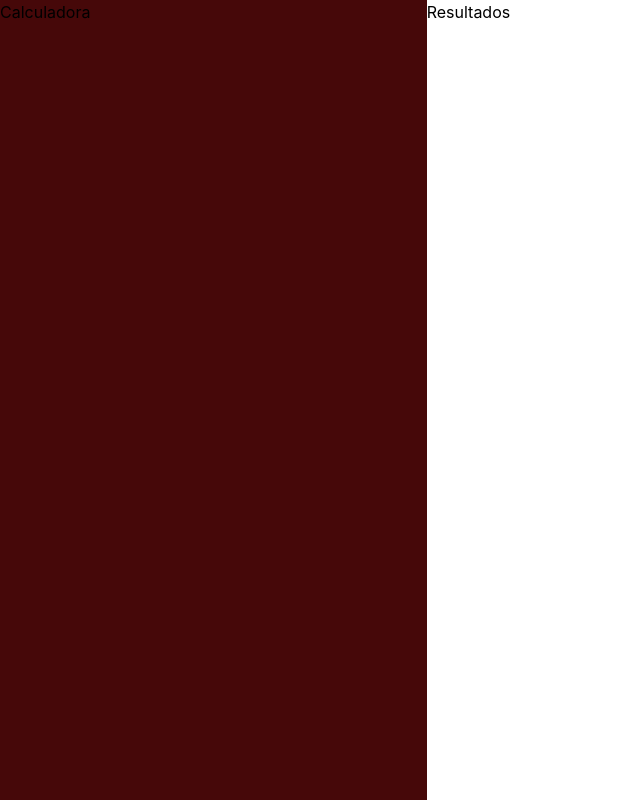
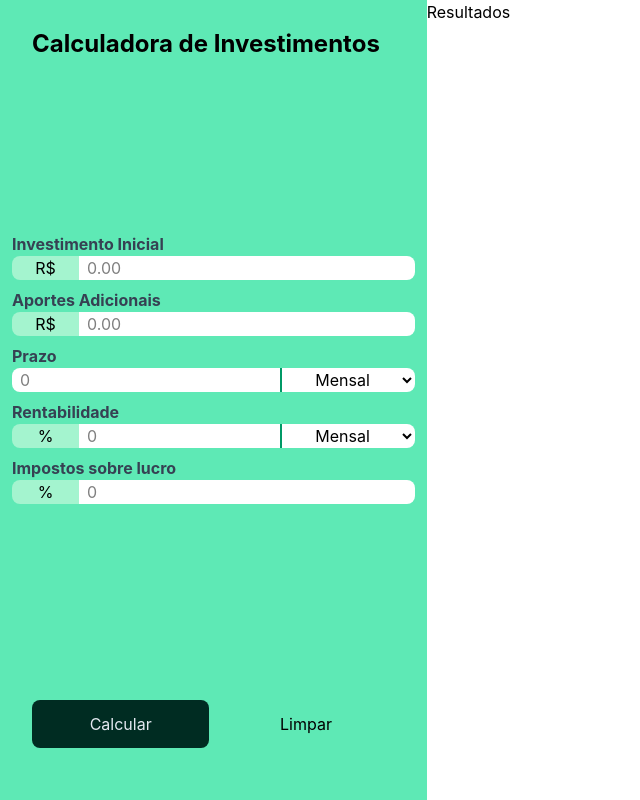
Before and after one commit to heliebertipython/projetoCalculadora, a website built with Vite: page index.html in a window 1280 px wide. Shown: the whole page, without its empty margins (0-640 px from the left). Built offline with nearby package versions, Linux system fonts and the light colour scheme.

Commit message:
Calculos do formulario criado no arquivo

```diff
--- a/index.html
+++ b/index.html
@@ -7,9 +7,138 @@
     <link rel="stylesheet" href="src/style.css" />
   </head>
   <body class="h-dvh grid grid-cols-3 grid-rows-2">
-    <aside class="bg-red-950 row-span-2">
-      <h1 >Calculadora</h1>
+    <aside
+      class="row-span-2 bg-emerald-300 flex flex-col justify-between py-5 px-2"
+    >
+      <h1 class="text-2xl font-bold px-6 py-2">Calculadora de Investimentos</h1>
+
+      <form class="w-full">
+        <!--! Investimento Inicial -->
+        <div class="flex w-full flex-col px-1 my-2">
+          <label for="stating-amount" class="font-bold text-gray-700"
+            >Investimento Inicial</label
+          >
+          <div class="flex">
+            <input
+              type="text"
+              value="R$"
+              disabled
+              class="w-1/6 text-center bg-emerald-200 rounded-l-lg"
+            />
+            <input
+              type="text"
+              id="stating-amount"
+              placeholder="0.00"
+              class="w-5/6 bg-white rounded-r-lg px-2"
+            />
+          </div>
+        </div>
+
+        <!--! Aportes Adicionais -->
+        <div class="flex w-full flex-col px-1 my-2">
+          <label for="additional-contribution" class="font-bold text-gray-700"
+            >Aportes Adicionais</label
+          >
+          <div class="flex">
+            <input
+              type="text"
+              value="R$"
+              disabled
+              class="w-1/6 text-center bg-emerald-200 rounded-l-lg"
+            />
+            <input
+              type="text"
+              id="additional-contribution"
+              placeholder="0.00"
+              class="w-5/6 bg-white rounded-r-lg px-2"
+            />
+          </div>
+        </div>
+
+        <!--! Prazo -->
+        <div class="flex w-full flex-col px-1 my-2">
+          <label for="time-amount-period" class="font-bold text-gray-700"
+            >Prazo</label
+          >
+          <div class="flex">
+            <input
+              type="text"
+              id="time-amount"
+              placeholder="0"
+              class="w-4/6 bg-white rounded-l-lg px-2"
+            />
+            <select
+              name=""
+              id="time-amount-period"
+              class="w-2/6 rounded-r-lg bg-white text-center border-l-2 border-emerald-600 hover:bg-emerald-950 hover:text-slate-200"
+            >
+              <option value="monthly">Mensal</option>
+              <option value="yearly">Anual</option>
+            </select>
+          </div>
+        </div>
+
+        <!--! Rentabilidade -->
+        <div class="flex w-full flex-col px-1 my-2">
+          <label for="retunr-rate" class="font-bold text-gray-700"
+            >Rentabilidade</label
+          >
+          <div class="flex">
+            <input
+              type="text"
+              value="%"
+              disabled
+              class="w-1/6 text-center bg-emerald-200 rounded-l-lg"
+            />
+            <input
+              type="text"
+              id="retunr-rate"
+              placeholder="0"
+              class="w-1/2 px-2 bg-white"
+            />
+            <select
+              name=""
+              id="evaluation-period"
+              class="w-1/3 rounded-r-lg bg-white text-center border-l-2 border-emerald-600 hover:bg-emerald-950 hover:text-slate-200"
+            >
+              <option value="monthly">Mensal</option>
+              <option value="yearly">Anual</option>
+            </select>
+          </div>
+        </div>
+
+        <!--! Impostos sobre lucro -->
+        <div class="flex w-full flex-col px-1 my-2">
+          <label for="tax-rate" class="font-bold text-gray-700"
+            >Impostos sobre lucro</label
+          >
+          <div class="flex">
+            <input
+              type="text"
+              value="%"
+              disabled
+              class="w-1/6 text-center bg-emerald-200 rounded-l-lg"
+            />
+            <input
+              type="text"
+              id="tax-rate"
+              placeholder="0"
+              class="w-5/6 bg-white rounded-r-lg px-2"
+            />
+          </div>
+        </div>
+      </form>
+
+      <div class="flex h-12 px-6 my-8 w-full gap-2">
+        <button
+          class="w-1/2 rounded-lg bg-emerald-950 text-slate-200 hover:bg-emerald-800"
+        >
+          Calcular
+        </button>
+        <button class="w-1/2 rounded-lg hover:bg-emerald-500">Limpar</button>
+      </div>
     </aside>
+
     <main>
       <p>Resultados</p>
     </main>
--- /dev/null
+++ b/src/investimentsGoals.js
@@ -0,0 +1,57 @@
+function convertToMontlyReturnRate(yearlyReturnRate) {
+  return yearlyReturnRate ** (1 / 12);
+}
+
+function generateReturnsArray(
+  startingAmount = 0,
+  timeHorizon = 0,
+  timePeriod = "monthly",
+  monthlyContribution = 0,
+  returnRate = 0,
+  returnTimeFrame = "monthly"
+) {
+  if (!timeHorizon || !startingAmount) {
+    throw new Error(
+      `Investimento inicial e prazo devem ser preenchidos com valores positivos`
+    );
+  }
+
+  const finalReturnRate =
+    returnTimeFrame === "monthly"
+      ? 1 + returnRate / 100
+      : convertToMontlyReturnRate(1 + returnRate / 100);
+
+  const finalTimeHorizon =
+    timePeriod === "monthly" ? timeHorizon : timeHorizon * 12;
+
+  const referenceInvestmentObject = {
+    investdAmount: startingAmount,
+    interestReturns: 0,
+    totalInterestReturns: 0,
+    month: 0,
+    totalAmount: startingAmount,
+  };
+
+  const returnsArray = [referenceInvestmentObject];
+  for (
+    let timeReference = 1;
+    timeReference <= finalTimeHorizon;
+    timeReference++
+  ) {
+    const totalAmount =
+      returnsArray[timeReference - 1].totalAmount * finalReturnRate +
+      monthlyContribution;
+    const interestReturns =
+      returnsArray[timeReference - 1].totalAmount * finalReturnRate;
+    const investdAmount = startingAmount + monthlyContribution * timeReference;
+    const totalInterestReturns = totalAmount - investdAmount;
+    returnsArray.push({
+      investdAmount: investdAmount,
+      interestReturns: interestReturns,
+      totalInterestReturns: totalInterestReturns,
+      month: timeReference,
+      totalAmount: totalAmount,
+    });
+  }
+  return returnsArray;
+}
```
Also changed, not shown: main.js (added).
